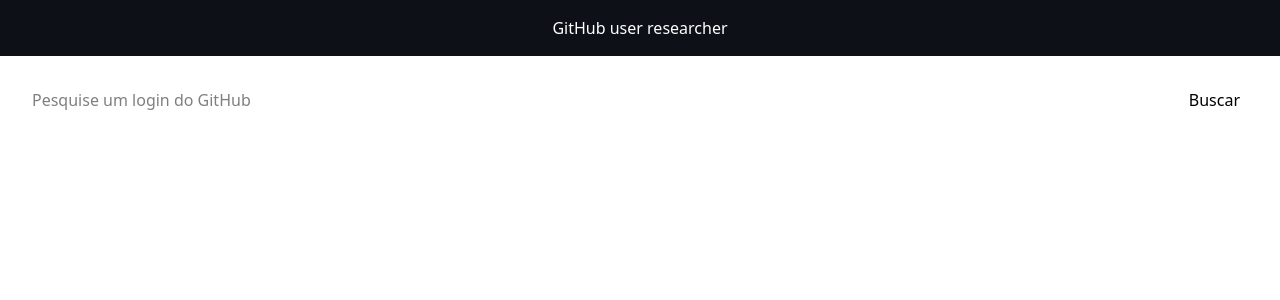
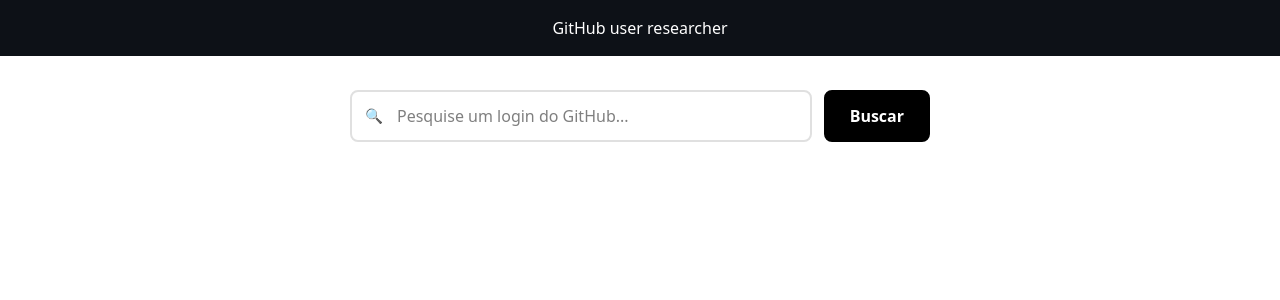
Before and after one commit to laissugeda/search-users, an Angular app: page / in a window 1280 px wide. Shown: the top 300 px of the page. Built offline with nearby package versions, Linux system fonts and the light colour scheme.

Commit message:
feat(search-input): melhora aparência do input e botão

```diff
--- a/src/app/components/search-input/search-input.component.css
+++ b/src/app/components/search-input/search-input.component.css
@@ -1,14 +1,75 @@
-.search-input {
+:host {
+  display: block;
+  width: 100%;
+  max-width: 600px;
+  margin: 0 auto;
+}
+
+.search-wrapper {
   display: flex;
-  gap: 8px;
+  gap: 12px;
+  align-items: center;
+  padding: 10px;
+}
+
+.input-group {
+  position: relative;
+  flex-grow: 1;
+  display: flex;
+  align-items: center;
+}
+
+.search-icon {
+  position: absolute;
+  left: 15px;
+  font-size: 0.9rem;
+  color: #a0a0a0;
 }
 
 input {
-  flex: 1;
-  padding: 8px;
+  width: 100%;
+  padding: 12px 12px 12px 45px; /* Espaço para o ícone */
+  border: 2px solid #e0e0e0;
+  border-radius: 8px;
+  font-size: 1rem;
+  background-color: #ffffff;
+  color: #000000;
+  transition: all 0.2s ease-in-out;
+  outline: none;
 }
 
-button {
-  padding: 8px 16px;
+/* Estado de foco: a borda fica preta */
+input:focus {
+  border-color: #000000;
+  box-shadow: 0 0 0 4px rgba(0, 0, 0, 0.05);
+}
+
+.btn-search {
+  padding: 12px 24px;
+  background-color: #000000;
+  color: #ffffff;
+  border: 2px solid #000000;
+  border-radius: 8px;
+  font-weight: 600;
   cursor: pointer;
+  transition: all 0.2s ease;
+  white-space: nowrap;
 }
+
+/* Efeito de inversão no Hover */
+.btn-search:hover {
+  background-color: #ffffff;
+  color: #000000;
+}
+
+.btn-search:active {
+  transform: scale(0.98);
+}
+
+/* Estilo para quando o botão está desabilitado */
+.btn-search:disabled {
+  background-color: #f0f0f0;
+  border-color: #f0f0f0;
+  color: #a0a0a0;
+  cursor: not-allowed;
+}
--- a/src/app/components/search-input/search-input.component.html
+++ b/src/app/components/search-input/search-input.component.html
@@ -1,12 +1,14 @@
-<div class="search-input">
-  <input
-    type="text"
-    placeholder="Pesquise um login do GitHub"
-    [(ngModel)]="inputValue"
-    (keyup.enter)="emitSearch()"
-  />
-
-  <button (click)="emitSearch()">
+<div class="search-wrapper">
+  <div class="input-group">
+    <span class="search-icon">🔍</span>
+    <input
+      type="text"
+      placeholder="Pesquise um login do GitHub..."
+      [(ngModel)]="inputValue"
+      (keyup.enter)="emitSearch()"
+    />
+  </div>
+  <button class="btn-search" (click)="emitSearch()">
     Buscar
   </button>
 </div>
```
